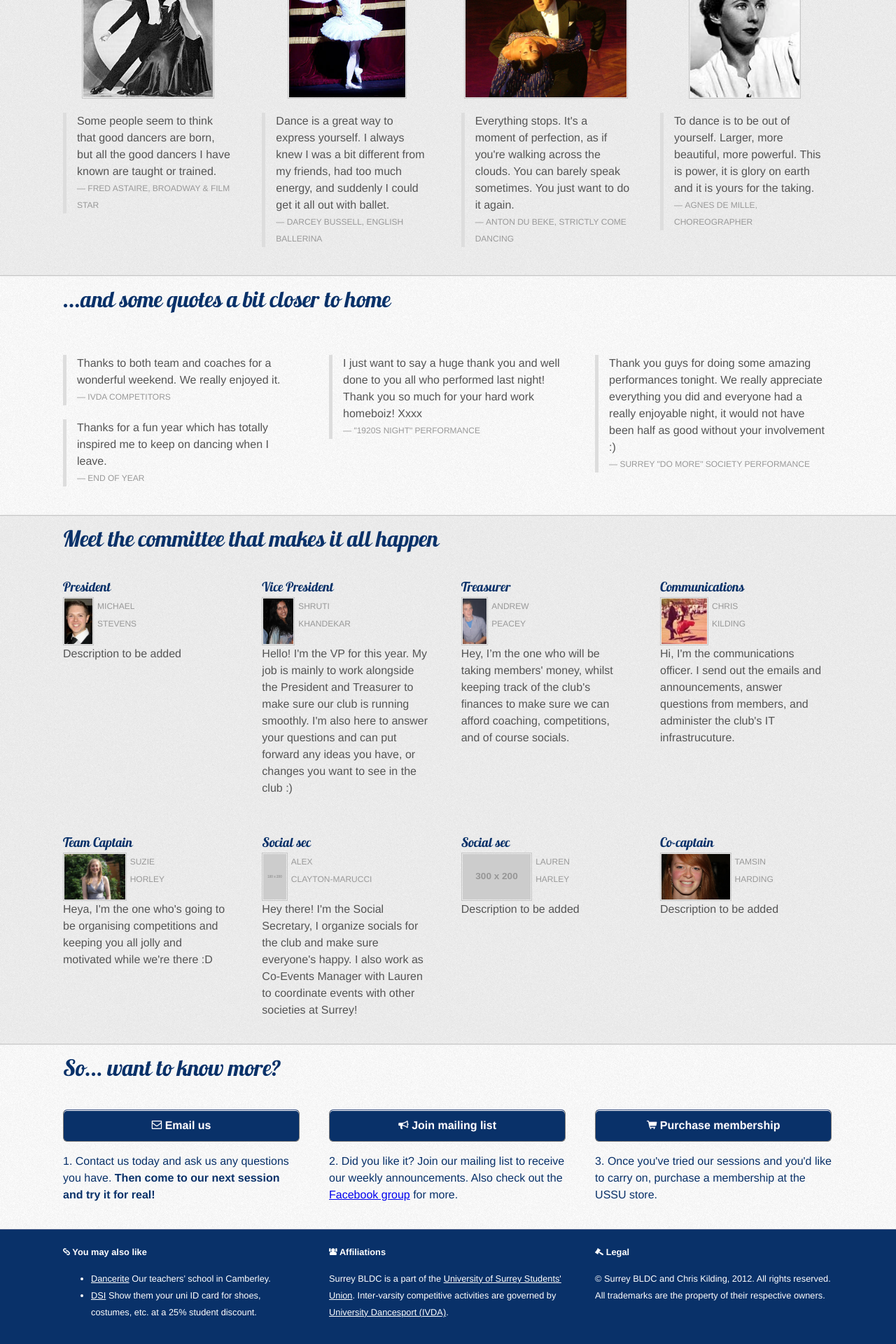
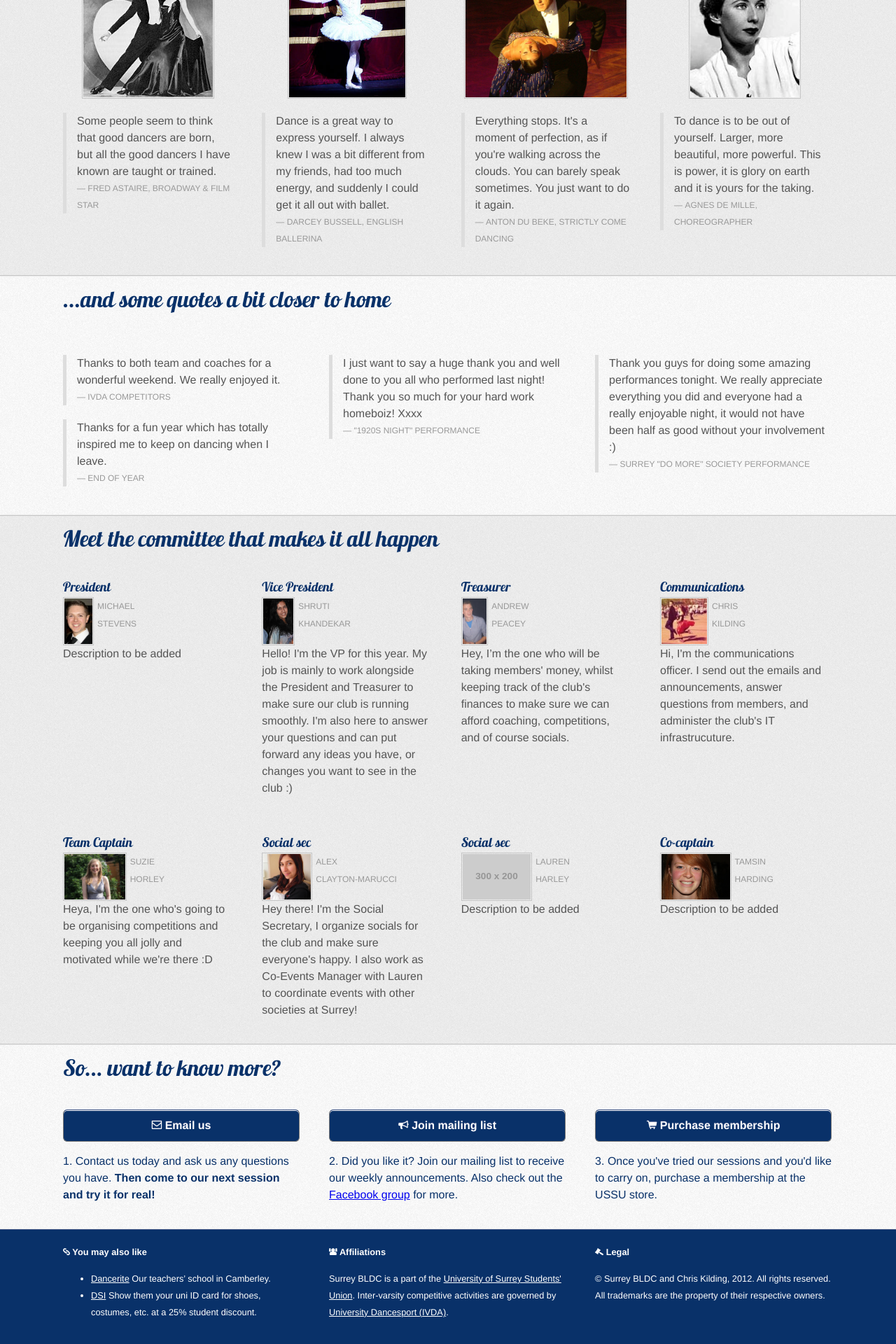
Before and after one commit to surreybldc/surreybldc.github.com, a Jekyll site: the page built from index.html, in a window 1280 px wide. Shown: the part 3510-5430 px from the top of the page at 70% size. Built offline with Jekyll 4.4.1, drawn with Linux system fonts in a browser that asks for light colours.

Commit message:
Add another committee photo

```diff
--- a/index.html
+++ b/index.html
@@ -310,7 +310,7 @@ layout: default
       </div>
       <div class="threecol committeeImage">
         <h3>Social sec</h3>
-        <img src="http://placehold.it/100x200" alt="The club's social sec">
+        <img src="/img/committee/alex_original.jpg" alt="The club's social sec">
         <small>
           Alex
           <br>
```
Also changed, not shown: img/committee/alex_original.jpg (added), 2 other files.
